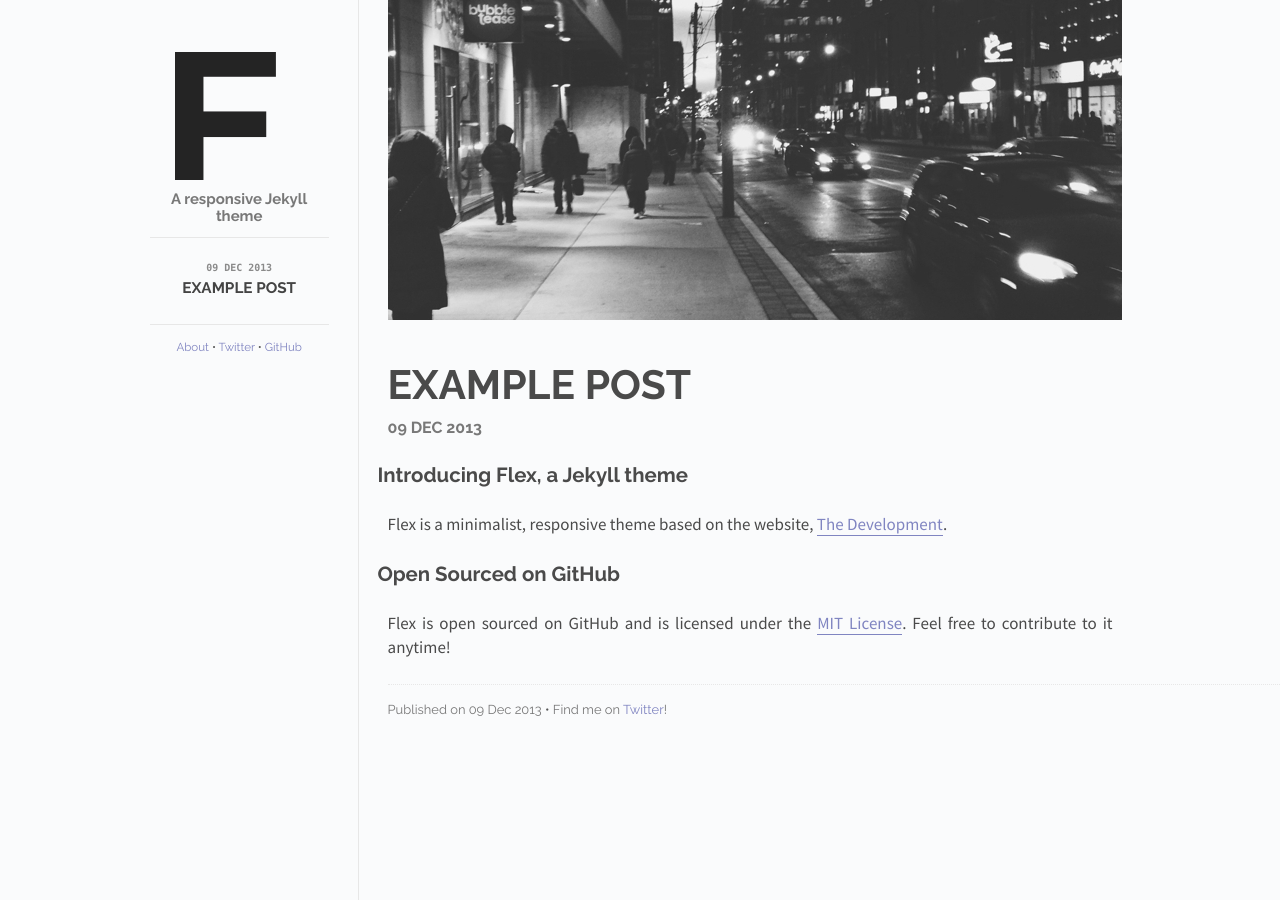
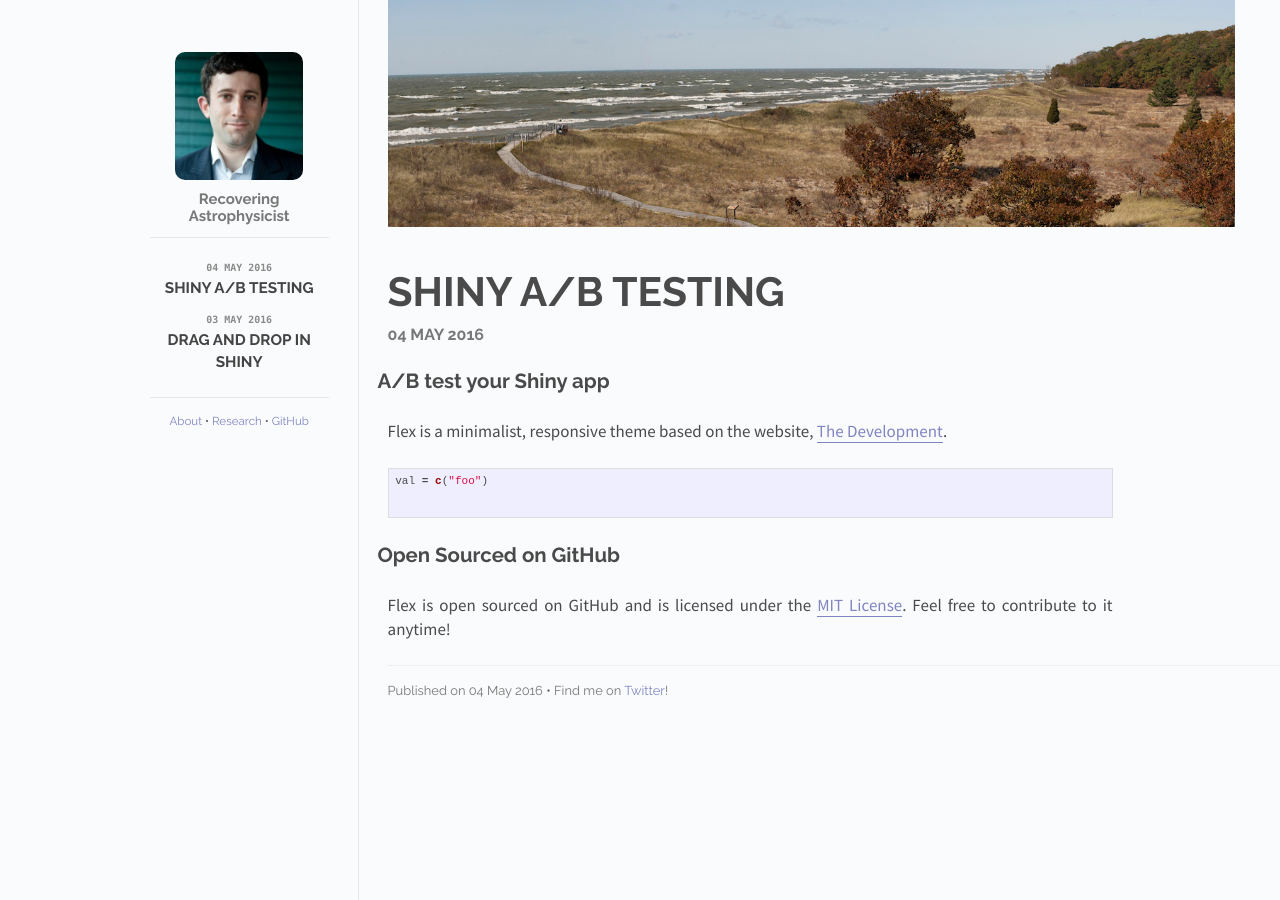
Before and after one commit to ayayron/ayayron.github.io, a Jekyll site: the page built from _posts/2016-05-04-shiny-ab-testing.md, in a window 1280 px wide. Built offline with Jekyll 4.4.1, drawn with Linux system fonts in a browser that asks for light colours; Markdown is read by kramdown in place of the engine named in the settings.

Commit message:
Updated format and added sample post

````diff
--- a/_config.yml
+++ b/_config.yml
@@ -1,3 +1,4 @@
 name: Flex
 markdown: redcarpet
 pygments: true
+gems: [jekyll-paginate]
--- a/_layouts/default.html
+++ b/_layouts/default.html
@@ -3,7 +3,7 @@
   <head>
       <meta charset="utf-8">
       <meta http-equiv="X-UA-Compatible" content="IE=edge,chrome=1">
-      <title>Flex - {{ page.title }}</title>
+      <title>Recovering Astrophysicist - {{ page.title }}</title>
       <meta name="viewport" content="width=device-width">
 
       <!-- syntax highlighting CSS -->
@@ -24,7 +24,7 @@
       <div class="sidebar" id="sidebar">
         <div class="header">
           <h1 class="title"><a href="/"><img id="logo" src="/images/logo.png"></a></h1>
-          <span class="tagline">A responsive Jekyll theme</span>
+          <span class="tagline">Recovering Astrophysicist</span>
         </div>
         <div class="posts">
           <ul class="posts-list">
@@ -41,8 +41,8 @@
         <div class="footer">
           <span id="footer-links">
             <a href="" class="footer-link">About</a> <span class="separator">&bull;</span>
-            <a href="" class="footer-link">Twitter</a> <span class="separator">&bull;</span>
-            <a href="" class="footer-link">GitHub</a>
+            <a href="https://scholar.google.com/citations?user=U6egB3AAAAAJ&hl=en" class="footer-link">Research</a> <span class="separator">&bull;</span>
+            <a href="https://github.com/ayayron" class="footer-link">GitHub</a>
           </span>
         </div>
       </div>
--- a/_posts/2013-12-09-example-post.md
+++ b/_posts/2016-05-04-shiny-ab-testing.md
@@ -1,14 +1,19 @@
 ---
 layout: post
-title: Example post
+title: Shiny A/B Testing
 cover: cover.jpg
-date:   2013-12-09 12:00:00
-categories: posts
+date:   2016-05-04 12:00:00
+categories: posts r shiny
 ---
 
-## Introducing Flex, a Jekyll theme
+## A/B test your Shiny app
 
 Flex is a minimalist, responsive theme based on the website, [The Development](http://thedevelopment.co).
+
+```r
+val = c("foo")
+
+```
 
 ## Open Sourced on GitHub
 
--- a/css/main.css
+++ b/css/main.css
@@ -50,6 +50,7 @@ a:hover {
 /*****************************************************************************/
 #logo {
   max-width: 128px;
+  border-radius: 10px;
 }
 
 .posts a {
````
Also changed, not shown: _posts/2016-05-30-drag-and-drop-in-shiny-post.md (added, +15 -0 lines), favicon.ico, images/cover.jpg, images/cover.jpg.old.jpg (added), images/logo.png, images/logo.png.old.png (added).
